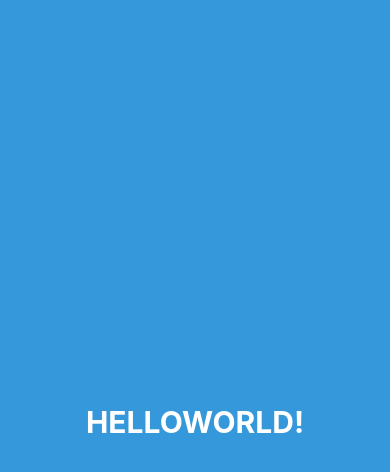
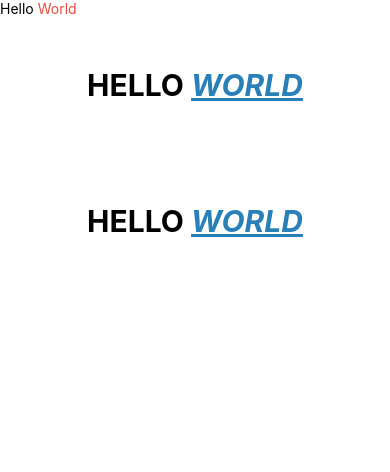
Before and after one commit to 0IBRAHIMYALCIN6/ErciyesTeknoParkReactNativeBootCamp, a React Native app: screen / in a window 390 px wide. Shown: the top 472 px of the page. Built offline with nearby package versions, Linux system fonts and the light colour scheme.

Commit message:
helloworld2

```diff
--- /dev/null
+++ b/1-HelloWorld/HelloWorld2.js
@@ -0,0 +1,51 @@
+import React from 'react';
+import { SafeAreaView , Text, StyleSheet} from 'react-native';
+import Constants from "expo-constants"
+
+export default function HelloWorld2() {
+  return (
+   <SafeAreaView>
+    <Text style={styles.container}>
+        Hello <Text style = {styles.highlightText1}>World</Text>
+    </Text>
+
+    <Text style={styles.heading}>
+        Hello <Text style={styles.highlightText2}>World</Text>
+    </Text>
+
+    <Text style={[styles.heading, {color:"#5959d"}]}>
+        Hello <Text style={styles.highlightText2}>World</Text>
+    </Text>
+   </SafeAreaView>
+  )
+}
+
+const styles = StyleSheet.create({
+
+    container:{
+        //SafeAreaview on Android devices
+        paddingTop: Constants.statusBarHeight
+    },
+    heading:{
+        margin: 50,
+        textAlign: "center",
+        fontSize: 30,
+        fontWeight: "bold",
+        textTransform:"uppercase"
+    },
+
+    highlightText1:{
+        color:"#e74c3c"
+    },
+    highlightText2:{
+        fontStyle:"italic",
+        textDecorationLine:"underLine",
+        color:"#2980b9"
+    },
+    highlightText3:{
+        color : "#fff",
+        backgroundColor: "#59595d"
+    },
+
+
+})
--- a/App.js
+++ b/App.js
@@ -1,5 +1,7 @@
 import HelloWorld1 from './1-HelloWorld/HelloWorld1';
+import HelloWorld2 from './1-HelloWorld/HelloWorld2';
 
 export default function App() {
-  return <HelloWorld1/>
+  //return <HelloWorld1/>
+  return <HelloWorld2/>
 }
```
